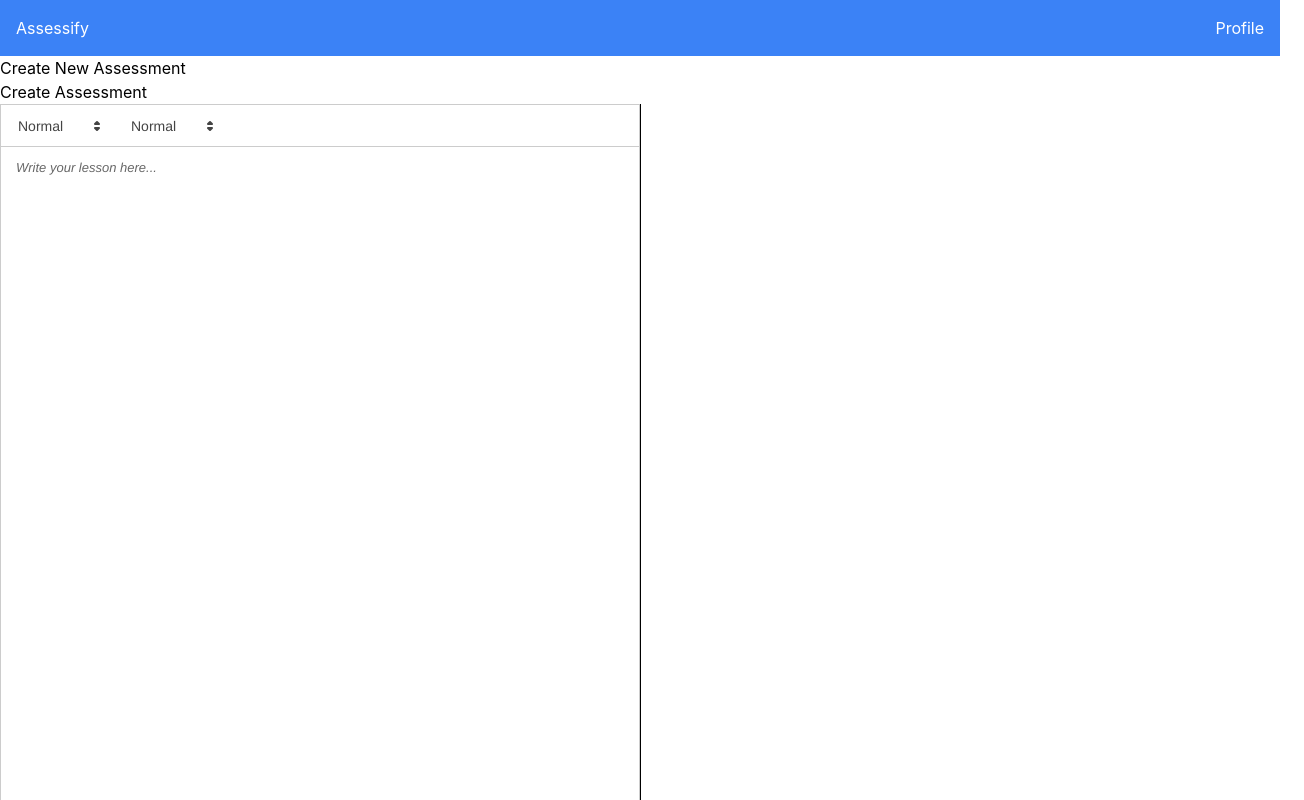
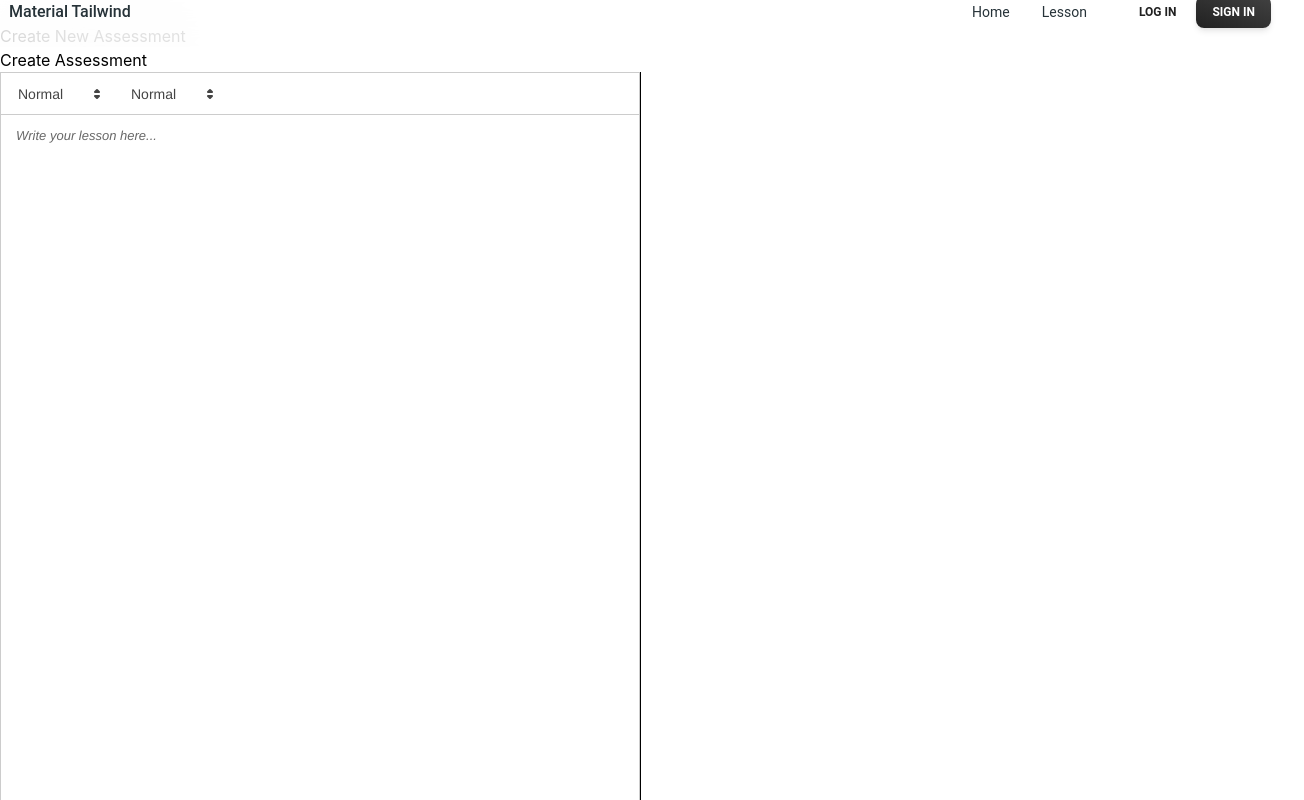
Before and after one commit to AppDev-Ascend/FinalProject_React, a React (Create React App) app: page /create-assessment in a window 1280 px wide. Shown: the top 800 px of the page, 1304 px wide, since content can reach past the window. Built offline with nearby package versions, Linux system fonts and the light colour scheme.

Commit message:
Update Navigation Bar

```diff
--- a/package.json
+++ b/package.json
@@ -3,10 +3,13 @@
   "version": "0.1.0",
   "private": true,
   "dependencies": {
+    "@heroicons/react": "^2.0.18",
+    "@material-tailwind/react": "^2.1.4",
     "@testing-library/jest-dom": "^5.17.0",
     "@testing-library/react": "^13.4.0",
     "@testing-library/user-event": "^13.5.0",
     "autoprefixer": "^10.4.16",
+    "axios": "^1.6.2",
     "marked": "^10.0.0",
     "postcss": "^8.4.31",
     "react": "^18.2.0",
--- a/src/App.js
+++ b/src/App.js
@@ -1,11 +1,39 @@
-import React from 'react';
+import { useEffect, useState } from 'react';
+import axios from 'axios';
 import { BrowserRouter as Router, Route, Routes } from 'react-router-dom';
 import { useNavigate } from 'react-router-dom';
 import CreateAssessment from './pages/CreateAssessment';
 import Header from './components/Header';
 
+
+axios.defaults.xsrfCookieName = 'csrftoken';
+axios.defaults.xsrfHeaderName = 'X-CSRFToken';
+axios.defaults.withCredentials = true;
+
+const client = axios.create({
+  baseUrl: "http://localhost:8000/api",
+})
+
 function App() {
 
+  const [currentUser, setCurrentUser] = useState();
+  const [registrationToggle, setRegistrationToggle] = useState(false);
+  const [email, setEmail] = useState('');
+  const [password, setPassword] = useState('');
+
+  if (currentUser) {
+    return (
+      <Router>
+        <div>
+          <Header currentUser/>
+          <NavigationButton />
+          <Routes>
+            <Route path="/create-assessment" element={<CreateAssessment />} />
+          </Routes>
+        </div>
+      </Router>
+    );
+  } else {
     return (
       <Router>
         <div>
@@ -18,6 +46,7 @@ function App() {
       </Router>
     );
   }
+}
 
 function NavigationButton() {
   const navigate = useNavigate();
--- a/src/components/Header.js
+++ b/src/components/Header.js
@@ -1,10 +1,129 @@
-const Header = () => {
+import { useEffect, useState } from "react";
+import {
+  Navbar,
+  MobileNav,
+  Typography,
+  Button,
+  IconButton,
+} from "@material-tailwind/react";
+
+export function Header() {
+  const [openNav, setOpenNav] = useState(false);
+
+  useEffect(() => {
+    window.addEventListener(
+      "resize",
+      () => window.innerWidth >= 960 && setOpenNav(false),
+    );
+  }, []);
+
+  const navList = (
+    <ul className="mt-2 mb-4 flex flex-col gap-2 lg:mb-0 lg:mt-0 lg:flex-row lg:items-center lg:gap-6">
+      <Typography
+        as="li"
+        variant="small"
+        color="blue-gray"
+        className="p-1 font-normal"
+      >
+        <a href="#" className="flex items-center">
+          Home
+        </a>
+      </Typography>
+      <Typography
+        as="li"
+        variant="small"
+        color="blue-gray"
+        className="p-1 font-normal"
+      >
+        <a href="#" className="flex items-center">
+          Lesson
+        </a>
+      </Typography>
+    </ul>
+  );
+
   return (
-    <header className="bg-blue-500 text-white p-4 flex justify-between">
-      <div>Assessify</div>
-      <div>Profile</div>
-    </header>
-  )
+    <div className="-m-6 w-[calc(100%+48px)] overflow-scroll">
+      <Navbar className="sticky top-0 z-10 h-max max-w-full rounded-none px-4 py-2 lg:px-8 lg:py-4">
+        <div className="flex items-center justify-between text-blue-gray-900">
+          <Typography
+            as="a"
+            href="#"
+            className="mr-4 cursor-pointer py-1.5 font-medium"
+          >
+            Material Tailwind
+          </Typography>
+          <div className="flex items-center gap-4">
+            <div className="mr-4 hidden lg:block">{navList}</div>
+            <div className="flex items-center gap-x-1">
+              <Button
+                variant="text"
+                size="sm"
+                className="hidden lg:inline-block"
+              >
+                <span>Log In</span>
+              </Button>
+              <Button
+                variant="gradient"
+                size="sm"
+                className="hidden lg:inline-block"
+              >
+                <span>Sign in</span>
+              </Button>
+            </div>
+            <IconButton
+              variant="text"
+              className="ml-auto h-6 w-6 text-inherit hover:bg-transparent focus:bg-transparent active:bg-transparent lg:hidden"
+              ripple={false}
+              onClick={() => setOpenNav(!openNav)}
+            >
+              {openNav ? (
+                <svg
+                  xmlns="http://www.w3.org/2000/svg"
+                  fill="none"
+                  className="h-6 w-6"
+                  viewBox="0 0 24 24"
+                  stroke="currentColor"
+                  strokeWidth={2}
+                >
+                  <path
+                    strokeLinecap="round"
+                    strokeLinejoin="round"
+                    d="M6 18L18 6M6 6l12 12"
+                  />
+                </svg>
+              ) : (
+                <svg
+                  xmlns="http://www.w3.org/2000/svg"
+                  className="h-6 w-6"
+                  fill="none"
+                  stroke="currentColor"
+                  strokeWidth={2}
+                >
+                  <path
+                    strokeLinecap="round"
+                    strokeLinejoin="round"
+                    d="M4 6h16M4 12h16M4 18h16"
+                  />
+                </svg>
+              )}
+            </IconButton>
+          </div>
+        </div>
+        <MobileNav open={openNav}>
+          {navList}
+          <div className="flex items-center gap-x-1">
+            <Button fullWidth variant="text" size="sm" className="">
+              <span>Log In</span>
+            </Button>
+            <Button fullWidth variant="gradient" size="sm" className="">
+              <span>Sign in</span>
+            </Button>
+          </div>
+        </MobileNav>
+      </Navbar>
+    </div>
+  );
 }
 
-export default Header
+export default Header;
--- a/tailwind.config.js
+++ b/tailwind.config.js
@@ -1,10 +1,9 @@
-/** @type {import('tailwindcss').Config} */
-module.exports = {
-  content: [
-    "./src/**/*.{js,jsx,ts,tsx}",
-  ],
+const withMT = require("@material-tailwind/react/utils/withMT");
+
+module.exports = withMT({
+  content: ["./src/**/*.{js,jsx,ts,tsx}"],
   theme: {
     extend: {},
   },
   plugins: [],
-}
+});
```
Also changed, not shown: 2 other files (tests, documents, lock files or other folders). Lines whose indentation alone changed are shown as unchanged.
